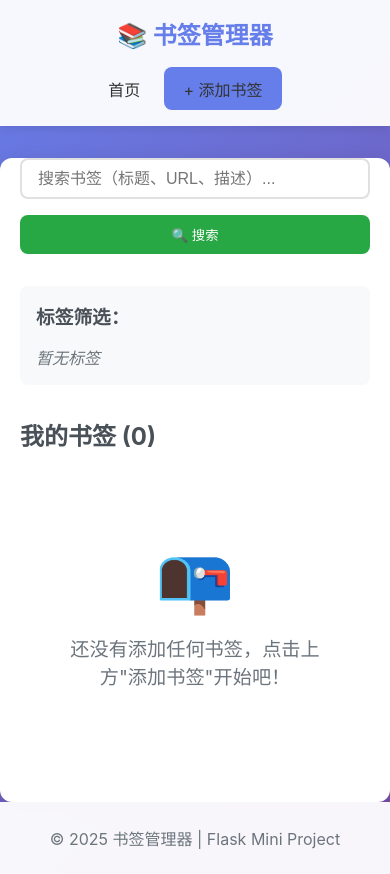
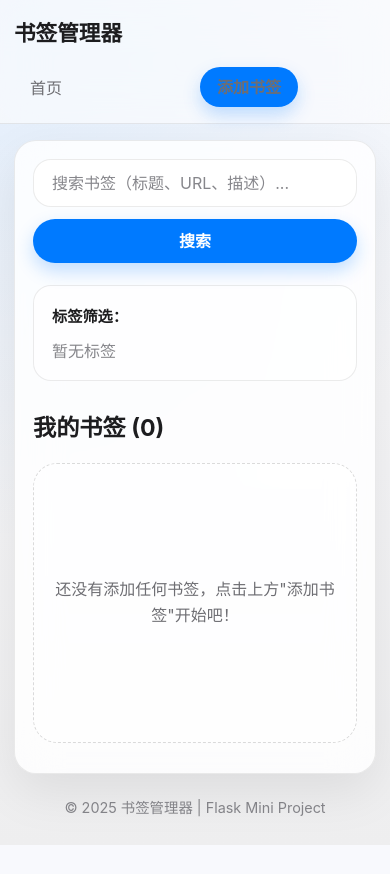
Before and after one commit to wangxiangyu7/test111, a Flask app: page / in a window 390 px wide. After the commit the page ends 845 px from the top, so only its background shows below. Run offline with Flask 3, Linux system fonts and the light colour scheme; data that the repository does not hold is empty.

Commit message:
docs: update README and redesign UI with Apple-style aesthetic
- Replace GitLab template with comprehensive project documentation including features, tech stack, and setup instructions.
- Redesign the UI using a minimalist Apple-style theme with rounded corners, soft shadows, and a light color palette.
- Improve mobile responsiveness and navigation layout.
- Remove emojis from buttons and navigation for a cleaner, more professional look.

Co-authored-by: Codex <199175422+chatgpt-connector[bot]@users.noreply.github.com>

```diff
--- a/bookmark-manager/app/static/css/style.css
+++ b/bookmark-manager/app/static/css/style.css
@@ -1,457 +1,571 @@
-/* Global Styles */
+:root {
+    --bg: #f5f5f7;
+    --surface: rgba(255, 255, 255, 0.82);
+    --surface-solid: #ffffff;
+    --surface-muted: #f2f2f7;
+    --text: #1d1d1f;
+    --text-muted: #6e6e73;
+    --text-soft: #86868b;
+    --border: rgba(0, 0, 0, 0.08);
+    --border-strong: rgba(0, 0, 0, 0.14);
+    --accent: #007aff;
+    --accent-hover: #0068d9;
+    --danger: #ff3b30;
+    --success: #248a3d;
+    --radius-lg: 24px;
+    --radius-md: 18px;
+    --radius-sm: 12px;
+    --shadow: 0 18px 50px rgba(0, 0, 0, 0.08);
+    --shadow-soft: 0 8px 26px rgba(0, 0, 0, 0.06);
+}
+
 * {
     margin: 0;
     padding: 0;
     box-sizing: border-box;
 }
 
+html {
+    background: var(--bg);
+}
+
 body {
-    font-family: -apple-system, BlinkMacSystemFont, 'Segoe UI', Roboto, 'Helvetica Neue', Arial, sans-serif;
-    background: linear-gradient(135deg, #667eea 0%, #764ba2 100%);
     min-height: 100vh;
-    color: #333;
+    color: var(--text);
+    background:
+        radial-gradient(circle at top left, rgba(0, 122, 255, 0.10), transparent 34rem),
+        linear-gradient(180deg, #fbfbfd 0%, var(--bg) 48%, #eeeeef 100%);
+    font-family: -apple-system, BlinkMacSystemFont, "SF Pro Text", "Helvetica Neue", Arial, sans-serif;
+    letter-spacing: 0;
+}
+
+a {
+    color: inherit;
 }
 
 .container {
-    max-width: 1200px;
+    width: min(1120px, calc(100% - 40px));
     margin: 0 auto;
-    padding: 0 20px;
 }
 
-/* Navbar */
 .navbar {
-    background: rgba(255, 255, 255, 0.95);
-    box-shadow: 0 2px 10px rgba(0, 0, 0, 0.1);
-    padding: 1rem 0;
-    margin-bottom: 2rem;
+    position: sticky;
+    top: 0;
+    z-index: 10;
+    padding: 16px 0;
+    margin-bottom: 28px;
+    background: rgba(251, 251, 253, 0.72);
+    border-bottom: 1px solid var(--border);
+    backdrop-filter: blur(22px) saturate(160%);
+    -webkit-backdrop-filter: blur(22px) saturate(160%);
 }
 
 .navbar .container {
     display: flex;
+    align-items: center;
     justify-content: space-between;
-    align-items: center;
+    gap: 20px;
 }
 
 .logo {
-    font-size: 1.5rem;
-    font-weight: bold;
-    color: #667eea;
+    font-size: 1.35rem;
+    font-weight: 700;
+    color: var(--text);
 }
 
 .nav-links {
     display: flex;
+    align-items: center;
+    gap: 10px;
     list-style: none;
-    gap: 1.5rem;
+}
+
+.nav-links a {
+    display: inline-flex;
+    min-height: 40px;
+    align-items: center;
+    justify-content: center;
+    padding: 0 16px;
+    color: var(--text-muted);
+    border-radius: 999px;
+    text-decoration: none;
+    transition: background 0.2s ease, color 0.2s ease, transform 0.2s ease;
+}
+
+.nav-links a:hover {
+    color: var(--text);
+    background: rgba(0, 0, 0, 0.05);
+}
+
+.btn-primary,
+.btn-secondary,
+.btn-search,
+.btn-clear {
+    display: inline-flex;
+    min-height: 44px;
+    align-items: center;
+    justify-content: center;
+    gap: 8px;
+    padding: 0 18px;
+    border: 1px solid transparent;
+    border-radius: 999px;
+    font: inherit;
+    font-weight: 600;
+    line-height: 1;
+    text-decoration: none;
+    cursor: pointer;
+    transition: transform 0.2s ease, box-shadow 0.2s ease, background 0.2s ease, border-color 0.2s ease;
+}
+
+.btn-primary,
+.btn-search {
+    color: #ffffff;
+    background: var(--accent);
+    box-shadow: 0 8px 18px rgba(0, 122, 255, 0.24);
+}
+
+.btn-primary:hover,
+.btn-search:hover {
+    background: var(--accent-hover);
+    transform: translateY(-1px);
+}
+
+.btn-secondary,
+.btn-clear {
+    color: var(--text);
+    background: rgba(255, 255, 255, 0.76);
+    border-color: var(--border);
+}
+
+.btn-secondary:hover,
+.btn-clear:hover {
+    background: #ffffff;
+    border-color: var(--border-strong);
+    transform: translateY(-1px);
+}
+
+.btn-icon {
+    display: inline-flex;
+    min-width: 48px;
+    min-height: 32px;
+    align-items: center;
+    justify-content: center;
+    padding: 0 12px;
+    color: var(--text-muted);
+    background: var(--surface-muted);
+    border: 1px solid transparent;
+    border-radius: 999px;
+    font-size: 0.85rem;
+    font-weight: 600;
+    text-decoration: none;
+    transition: background 0.2s ease, color 0.2s ease, transform 0.2s ease;
+}
+
+.btn-icon:hover {
+    color: var(--text);
+    background: #e8e8ed;
+    transform: translateY(-1px);
+}
+
+.btn-delete:hover {
+    color: var(--danger);
+    background: rgba(255, 59, 48, 0.10);
+}
+
+main {
+    min-height: calc(100vh - 210px);
+    padding: 30px;
+    margin-bottom: 28px;
+    background: var(--surface);
+    border: 1px solid var(--border);
+    border-radius: var(--radius-lg);
+    box-shadow: var(--shadow);
+    backdrop-filter: blur(22px) saturate(145%);
+    -webkit-backdrop-filter: blur(22px) saturate(145%);
+}
+
+.alert {
+    display: flex;
+    align-items: center;
+    justify-content: space-between;
+    gap: 16px;
+    padding: 14px 16px;
+    margin-bottom: 22px;
+    border-radius: var(--radius-md);
+    border: 1px solid var(--border);
+    font-weight: 600;
+    transition: opacity 0.3s ease;
+}
+
+.alert-success {
+    color: var(--success);
+    background: rgba(52, 199, 89, 0.12);
+}
+
+.alert-error {
+    color: var(--danger);
+    background: rgba(255, 59, 48, 0.12);
+}
+
+.close-alert {
+    width: 28px;
+    height: 28px;
+    display: inline-flex;
+    align-items: center;
+    justify-content: center;
+    color: var(--text-muted);
+    border-radius: 999px;
+    cursor: pointer;
+    font-size: 1.3rem;
+    line-height: 1;
+}
+
+.close-alert:hover {
+    background: rgba(0, 0, 0, 0.06);
+}
+
+.search-section {
+    margin-bottom: 22px;
+}
+
+.search-form {
+    display: grid;
+    grid-template-columns: minmax(240px, 1fr) auto auto;
+    gap: 12px;
     align-items: center;
 }
 
-.nav-links a {
-    text-decoration: none;
-    color: #333;
-    transition: color 0.3s;
-}
-
-.nav-links a:hover {
-    color: #667eea;
-}
-
-/* Buttons */
-.btn-primary {
-    background: #667eea;
-    color: white;
-    padding: 0.6rem 1.2rem;
-    border-radius: 8px;
-    border: none;
-    cursor: pointer;
-    text-decoration: none;
-    display: inline-block;
-    transition: background 0.3s;
-    font-size: 1rem;
-}
-
-.btn-primary:hover {
-    background: #5568d3;
-}
-
-.btn-secondary {
-    background: #6c757d;
-    color: white;
-    padding: 0.6rem 1.2rem;
-    border-radius: 8px;
-    text-decoration: none;
-    display: inline-block;
-    transition: background 0.3s;
-}
-
-.btn-secondary:hover {
-    background: #5a6268;
-}
-
-.btn-search {
-    background: #28a745;
-    color: white;
-    padding: 0.6rem 1.2rem;
-    border-radius: 8px;
-    border: none;
-    cursor: pointer;
-    transition: background 0.3s;
-}
-
-.btn-search:hover {
-    background: #218838;
-}
-
-.btn-clear {
-    background: #dc3545;
-    color: white;
-    padding: 0.6rem 1.2rem;
-    border-radius: 8px;
-    text-decoration: none;
-    display: inline-block;
-    transition: background 0.3s;
-}
-
-.btn-clear:hover {
-    background: #c82333;
-}
-
-.btn-icon {
-    background: none;
-    border: none;
-    font-size: 1.2rem;
-    cursor: pointer;
-    text-decoration: none;
-    transition: transform 0.2s;
-}
-
-.btn-icon:hover {
-    transform: scale(1.2);
-}
-
-.btn-delete:hover {
-    filter: brightness(1.2);
-}
-
-/* Main Content */
-main {
-    background: white;
-    border-radius: 12px;
-    padding: 2rem;
-    margin-bottom: 2rem;
-    box-shadow: 0 4px 20px rgba(0, 0, 0, 0.1);
-    min-height: calc(100vh - 200px);
-}
-
-/* Alerts */
-.alert {
-    padding: 1rem;
-    border-radius: 8px;
-    margin-bottom: 1.5rem;
-    display: flex;
-    justify-content: space-between;
-    align-items: center;
-    transition: opacity 0.3s;
-}
-
-.alert-success {
-    background: #d4edda;
-    color: #155724;
-    border: 1px solid #c3e6cb;
-}
-
-.alert-error {
-    background: #f8d7da;
-    color: #721c24;
-    border: 1px solid #f5c6cb;
-}
-
-.close-alert {
-    cursor: pointer;
-    font-size: 1.5rem;
-    font-weight: bold;
-    color: inherit;
-    opacity: 0.5;
-}
-
-.close-alert:hover {
-    opacity: 1;
-}
-
-/* Search Section */
-.search-section {
-    margin-bottom: 2rem;
-}
-
-.search-form {
-    display: flex;
-    gap: 1rem;
-    flex-wrap: wrap;
+.search-input,
+.form-input {
+    width: 100%;
+    color: var(--text);
+    background: rgba(255, 255, 255, 0.86);
+    border: 1px solid var(--border);
+    border-radius: var(--radius-md);
+    font: inherit;
+    transition: border-color 0.2s ease, box-shadow 0.2s ease, background 0.2s ease;
 }
 
 .search-input {
-    flex: 1;
-    min-width: 300px;
-    padding: 0.6rem 1rem;
-    border: 2px solid #e0e0e0;
-    border-radius: 8px;
-    font-size: 1rem;
+    min-width: 0;
+    min-height: 48px;
+    padding: 0 18px;
 }
 
-.search-input:focus {
-    outline: none;
-    border-color: #667eea;
+.search-input::placeholder,
+.form-input::placeholder {
+    color: var(--text-soft);
 }
 
-/* Tags Section */
+.search-input:focus,
+.form-input:focus {
+    outline: none;
+    background: #ffffff;
+    border-color: rgba(0, 122, 255, 0.55);
+    box-shadow: 0 0 0 4px rgba(0, 122, 255, 0.14);
+}
+
 .tags-section {
-    margin-bottom: 2rem;
-    padding: 1rem;
-    background: #f8f9fa;
-    border-radius: 8px;
+    margin-bottom: 28px;
+    padding: 18px;
+    background: rgba(255, 255, 255, 0.58);
+    border: 1px solid var(--border);
+    border-radius: var(--radius-md);
 }
 
 .tags-section h3 {
-    margin-bottom: 1rem;
-    color: #495057;
+    margin-bottom: 12px;
+    color: var(--text);
+    font-size: 0.95rem;
+    font-weight: 700;
 }
 
-.tags-container {
+.tags-container,
+.bookmark-tags {
     display: flex;
-    gap: 0.5rem;
     flex-wrap: wrap;
+    gap: 8px;
+}
+
+.tag,
+.tag-small {
+    display: inline-flex;
+    align-items: center;
+    justify-content: center;
+    border: 1px solid var(--border);
+    border-radius: 999px;
+    text-decoration: none;
+    transition: background 0.2s ease, color 0.2s ease, border-color 0.2s ease, transform 0.2s ease;
 }
 
 .tag {
-    background: #667eea;
-    color: white;
-    padding: 0.4rem 0.8rem;
-    border-radius: 6px;
-    text-decoration: none;
+    min-height: 34px;
+    padding: 0 13px;
+    color: var(--text-muted);
+    background: rgba(255, 255, 255, 0.72);
     font-size: 0.9rem;
-    transition: background 0.3s;
+    font-weight: 600;
 }
 
-.tag:hover {
-    background: #5568d3;
-}
-
+.tag:hover,
 .tag-active {
-    background: #764ba2;
+    color: #ffffff;
+    background: var(--accent);
+    border-color: var(--accent);
+    transform: translateY(-1px);
 }
 
 .tag-small {
-    background: #e7e7e7;
-    color: #495057;
-    padding: 0.3rem 0.6rem;
-    border-radius: 4px;
-    text-decoration: none;
-    font-size: 0.85rem;
-    transition: background 0.3s;
+    min-height: 28px;
+    padding: 0 10px;
+    color: var(--text-muted);
+    background: var(--surface-muted);
+    font-size: 0.82rem;
+    font-weight: 600;
 }
 
 .tag-small:hover {
-    background: #d7d7d7;
+    color: var(--accent);
+    background: rgba(0, 122, 255, 0.10);
+    border-color: rgba(0, 122, 255, 0.22);
 }
 
 .no-tags {
-    color: #6c757d;
-    font-style: italic;
+    color: var(--text-soft);
 }
 
-/* Bookmarks Section */
-.bookmarks-section h2 {
-    margin-bottom: 1.5rem;
-    color: #495057;
+.bookmarks-section h2,
+.form-container h2 {
+    margin-bottom: 20px;
+    color: var(--text);
+    font-size: 1.45rem;
+    font-weight: 750;
 }
 
 .bookmarks-grid {
     display: grid;
-    grid-template-columns: repeat(auto-fill, minmax(350px, 1fr));
-    gap: 1.5rem;
+    grid-template-columns: repeat(auto-fill, minmax(300px, 1fr));
+    gap: 16px;
 }
 
 .bookmark-card {
-    background: white;
-    border: 2px solid #e0e0e0;
-    border-radius: 12px;
-    padding: 1.5rem;
-    transition: transform 0.2s, box-shadow 0.2s;
+    position: relative;
+    min-height: 220px;
+    padding: 20px;
+    background: rgba(255, 255, 255, 0.84);
+    border: 1px solid var(--border);
+    border-radius: var(--radius-lg);
+    box-shadow: 0 1px 1px rgba(0, 0, 0, 0.02);
+    transition: transform 0.2s ease, box-shadow 0.2s ease, border-color 0.2s ease, background 0.2s ease;
 }
 
 .bookmark-card:hover {
-    transform: translateY(-5px);
-    box-shadow: 0 8px 20px rgba(0, 0, 0, 0.1);
+    background: #ffffff;
+    border-color: rgba(0, 0, 0, 0.12);
+    box-shadow: var(--shadow-soft);
+    transform: translateY(-3px);
 }
 
 .bookmark-header {
     display: flex;
+    align-items: flex-start;
     justify-content: space-between;
-    align-items: flex-start;
-    margin-bottom: 0.8rem;
+    gap: 14px;
+    margin-bottom: 12px;
 }
 
 .bookmark-title {
     flex: 1;
     margin: 0;
+    line-height: 1.25;
 }
 
 .bookmark-title a {
-    color: #667eea;
+    color: var(--text);
+    font-size: 1.08rem;
+    font-weight: 700;
     text-decoration: none;
-    font-size: 1.1rem;
-    font-weight: 600;
 }
 
 .bookmark-title a:hover {
-    text-decoration: underline;
+    color: var(--accent);
 }
 
 .bookmark-actions {
     display: flex;
-    gap: 0.5rem;
+    flex-shrink: 0;
+    gap: 6px;
 }
 
 .bookmark-url {
-    color: #6c757d;
-    font-size: 0.85rem;
-    margin-bottom: 0.8rem;
+    margin-bottom: 12px;
+    color: var(--text-soft);
+    font-size: 0.86rem;
+    line-height: 1.45;
     word-break: break-all;
 }
 
 .bookmark-url a {
-    color: #6c757d;
+    color: inherit;
     text-decoration: none;
 }
 
 .bookmark-url a:hover {
-    text-decoration: underline;
+    color: var(--accent);
 }
 
 .bookmark-description {
-    color: #495057;
-    margin-bottom: 1rem;
-    line-height: 1.5;
+    margin-bottom: 16px;
+    color: var(--text-muted);
+    line-height: 1.65;
 }
 
 .bookmark-tags {
-    display: flex;
-    gap: 0.4rem;
-    flex-wrap: wrap;
-    margin-bottom: 1rem;
+    margin-bottom: 16px;
 }
 
 .bookmark-date {
-    color: #adb5bd;
-    font-size: 0.85rem;
-    margin-top: 1rem;
-    padding-top: 1rem;
-    border-top: 1px solid #e9ecef;
+    margin-top: auto;
+    padding-top: 14px;
+    color: var(--text-soft);
+    border-top: 1px solid var(--border);
+    font-size: 0.82rem;
 }
 
-/* Empty State */
 .empty-state {
+    display: grid;
+    min-height: 280px;
+    place-items: center;
+    padding: 48px 20px;
+    color: var(--text-soft);
+    background: rgba(255, 255, 255, 0.58);
+    border: 1px dashed var(--border-strong);
+    border-radius: var(--radius-lg);
     text-align: center;
-    padding: 4rem 2rem;
-}
-
-.empty-icon {
-    font-size: 4rem;
-    margin-bottom: 1rem;
 }
 
 .empty-text {
-    color: #6c757d;
-    font-size: 1.2rem;
+    max-width: 360px;
+    color: var(--text-muted);
+    font-size: 1rem;
+    line-height: 1.6;
 }
 
-/* Form Container */
 .form-container {
-    max-width: 600px;
+    max-width: 680px;
     margin: 0 auto;
-}
-
-.form-container h2 {
-    margin-bottom: 2rem;
-    color: #495057;
 }
 
 .bookmark-form {
     display: flex;
     flex-direction: column;
-    gap: 1.5rem;
+    gap: 18px;
+    padding: 24px;
+    background: rgba(255, 255, 255, 0.68);
+    border: 1px solid var(--border);
+    border-radius: var(--radius-lg);
 }
 
 .form-group {
     display: flex;
     flex-direction: column;
-    gap: 0.5rem;
+    gap: 8px;
 }
 
 .form-group label {
-    font-weight: 600;
-    color: #495057;
+    color: var(--text);
+    font-size: 0.95rem;
+    font-weight: 700;
 }
 
 .required {
-    color: #dc3545;
+    color: var(--danger);
 }
 
 .form-input {
-    padding: 0.8rem;
-    border: 2px solid #e0e0e0;
-    border-radius: 8px;
-    font-size: 1rem;
-    font-family: inherit;
-}
-
-.form-input:focus {
-    outline: none;
-    border-color: #667eea;
+    min-height: 48px;
+    padding: 12px 16px;
 }
 
 textarea.form-input {
+    min-height: 132px;
     resize: vertical;
+    line-height: 1.55;
 }
 
 .form-hint {
-    color: #6c757d;
+    color: var(--text-soft);
     font-size: 0.85rem;
 }
 
 .form-actions {
     display: flex;
-    gap: 1rem;
-    margin-top: 1rem;
+    flex-wrap: wrap;
+    gap: 12px;
+    margin-top: 8px;
 }
 
-/* Footer */
 .footer {
-    background: rgba(255, 255, 255, 0.95);
-    padding: 1.5rem 0;
+    padding: 22px 0 28px;
+    color: var(--text-soft);
     text-align: center;
-    color: #6c757d;
+    font-size: 0.9rem;
 }
 
-/* Responsive Design */
 @media (max-width: 768px) {
+    .container {
+        width: min(100% - 28px, 1120px);
+    }
+
+    .navbar {
+        margin-bottom: 16px;
+    }
+
     .navbar .container {
+        align-items: stretch;
         flex-direction: column;
-        gap: 1rem;
+    }
+
+    .nav-links {
+        justify-content: space-between;
+    }
+
+    .nav-links li,
+    .nav-links a {
+        flex: 1;
+    }
+
+    main {
+        padding: 18px;
+        border-radius: 22px;
+    }
+
+    .search-form {
+        grid-template-columns: 1fr;
     }
 
     .bookmarks-grid {
         grid-template-columns: 1fr;
     }
 
-    .search-form {
+    .bookmark-header {
         flex-direction: column;
     }
 
-    .search-input {
-        min-width: 100%;
+    .bookmark-actions {
+        width: 100%;
     }
 
-    .form-actions {
-        flex-direction: column;
+    .btn-icon {
+        flex: 1;
+    }
+
+    .bookmark-form {
+        padding: 18px;
+    }
+
+    .form-actions .btn-primary,
+    .form-actions .btn-secondary {
+        width: 100%;
     }
 }
--- a/bookmark-manager/app/templates/add.html
+++ b/bookmark-manager/app/templates/add.html
@@ -34,7 +34,7 @@
         </div>
 
         <div class="form-actions">
-            <button type="submit" class="btn-primary">💾 保存书签</button>
+            <button type="submit" class="btn-primary">保存书签</button>
             <a href="{{ url_for('main.index') }}" class="btn-secondary">取消</a>
         </div>
     </form>
--- a/bookmark-manager/app/templates/base.html
+++ b/bookmark-manager/app/templates/base.html
@@ -9,10 +9,10 @@
 <body>
     <nav class="navbar">
         <div class="container">
-            <h1 class="logo">📚 书签管理器</h1>
+            <h1 class="logo">书签管理器</h1>
             <ul class="nav-links">
                 <li><a href="{{ url_for('main.index') }}">首页</a></li>
-                <li><a href="{{ url_for('main.add_bookmark') }}" class="btn-primary">+ 添加书签</a></li>
+                <li><a href="{{ url_for('main.add_bookmark') }}" class="btn-primary">添加书签</a></li>
             </ul>
         </div>
     </nav>
--- a/bookmark-manager/app/templates/edit.html
+++ b/bookmark-manager/app/templates/edit.html
@@ -33,7 +33,7 @@
         </div>
 
         <div class="form-actions">
-            <button type="submit" class="btn-primary">💾 更新书签</button>
+            <button type="submit" class="btn-primary">更新书签</button>
             <a href="{{ url_for('main.index') }}" class="btn-secondary">取消</a>
         </div>
     </form>
--- a/bookmark-manager/app/templates/index.html
+++ b/bookmark-manager/app/templates/index.html
@@ -5,7 +5,7 @@
     <form method="GET" action="{{ url_for('main.index') }}" class="search-form">
         <input type="text" name="search" placeholder="搜索书签（标题、URL、描述）..."
                value="{{ search_query }}" class="search-input">
-        <button type="submit" class="btn-search">🔍 搜索</button>
+        <button type="submit" class="btn-search">搜索</button>
         {% if search_query or tag_filter %}
             <a href="{{ url_for('main.index') }}" class="btn-clear">清除筛选</a>
         {% endif %}
@@ -43,10 +43,10 @@
                         </h3>
                         <div class="bookmark-actions">
                             <a href="{{ url_for('main.edit_bookmark', id=bookmark.id) }}"
-                               class="btn-icon" title="编辑">✏️</a>
+                               class="btn-icon" title="编辑">编辑</a>
                             <a href="{{ url_for('main.delete_bookmark', id=bookmark.id) }}"
                                class="btn-icon btn-delete" title="删除"
-                               onclick="return confirm('确定要删除这个书签吗？')">🗑️</a>
+                               onclick="return confirm('确定要删除这个书签吗？')">删除</a>
                         </div>
                     </div>
 
@@ -76,7 +76,6 @@
         </div>
     {% else %}
         <div class="empty-state">
-            <p class="empty-icon">📭</p>
             <p class="empty-text">
                 {% if search_query or tag_filter %}
                     没有找到匹配的书签
```
Also changed, not shown: README.md.
